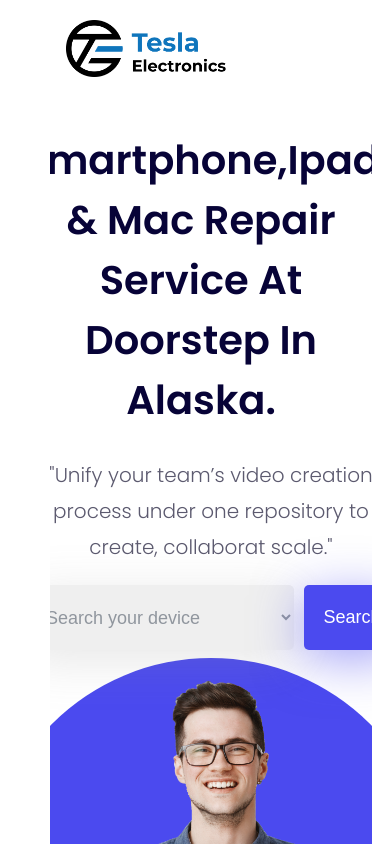
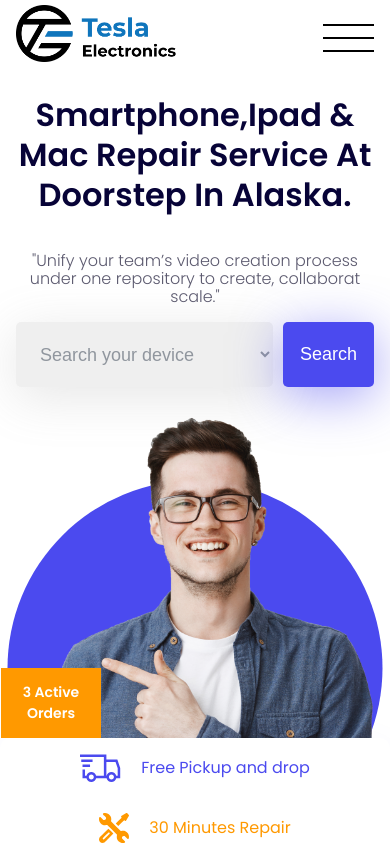
Before and after one commit to jestin-kuriakose/tesla-shop-FRONTEND, a React (Vite) app: page /repair in a window 390 px wide. Shown: the top 844 px of the page. Built offline with nearby package versions, Linux system fonts and the light colour scheme.

Commit message:
added hamburger menu

```diff
--- a/src/pages/Repair/Repair.scss
+++ b/src/pages/Repair/Repair.scss
@@ -7,7 +7,13 @@
 }
 
 .ts-header {
-    padding: 20px 50px;
+    padding: 5px 50px;
+    @media (max-width: 640px) {
+        padding: 10px 20px;
+    }
+    @media (max-width: 475px) {
+        padding: 5px 0px;
+    }
 
     &__container {
         display: flex;
@@ -28,6 +34,49 @@
             object-fit: cover;
         }
     }
+    &__hamburger-menu {
+        display: none;
+        cursor: pointer;
+
+        @media (max-width: $md) {
+            display: block;
+            position: relative;
+            width: 51px;
+            height: 51px;
+            transition: transform 0.3s ease-in-out;
+            // border: 1px solid red;
+
+            span {
+                display: block;
+                position: absolute;
+                width: 51px;
+                height: 2px;
+                background-color: $black;
+                transition: transform 0.3s ease-in-out;
+            }
+            .line1{
+                top: 25%;
+                left: 0;
+            }
+            .line2 {
+                top: 50%;
+                left: 0;
+            }
+            .line3 {
+                top: 75%;
+                left: 0;
+            }
+            &.open .line1 {
+                transform: rotate(45deg) translate(8px, 8px);
+            }
+            &.open .line2 {
+                opacity: 0;
+            }
+            &.open .line3 {
+                transform: rotate(-45deg) translate(10px, -10px);
+            }
+        }
+    }
     &__nav {
         display: flex;
         font-weight: 400;
@@ -35,11 +84,25 @@
         align-items: center;
         text-align: center;
         color: #040404;
+        transition: transform 0.3 ease-in-out;
         @media screen and (max-width: $xl) {
             // flex-wrap: wrap;
         }
         @media screen and (max-width: $md) {
             display: none;
+            &.open {
+                display: flex;
+                flex-direction: column;
+                justify-content: center;
+                position: absolute;
+                top: 10%;
+                right: 8%;
+                background-color: white;
+                height: 75vh;
+                max-width: 450px;
+                z-index: 100;
+                margin: 0;
+            }
         }
 
         &__pages {
@@ -47,10 +110,18 @@
             list-style: none;
             justify-content: space-between;
             align-items: center;
+            @media screen and (max-width: $md) {
+                flex-direction: column;
+                padding: 20px 40px;
+            }
         }
         &__page {
             margin: 0 1.5rem;
             font-size: 16px;
+            @media screen and (max-width: $md) {
+                padding: 20px;
+                font-size: 24px;
+            }
             @media screen and (max-width: $xl) {
                 margin: 0 1rem;
             }
@@ -58,6 +129,10 @@
         &__login {
             margin: 0 1.5rem;
             font-size: 18px;
+            @media (max-width: $md) {
+                padding: 20px;
+                font-size: 24px;
+            }
         }
         &__register {
             margin: 0px 1.5rem;
@@ -69,6 +144,10 @@
             border-radius: 5px;
             font-weight: 500;
             box-shadow: 0px 10px 50px rgba(75, 74, 239, 0.5);
+            @media (max-width: $md) {
+                padding: 20px;
+                font-size: 24px;
+            }
             @media screen and (max-width: $lg) {
                 margin: 0;
                 padding: 1rem;
@@ -79,10 +158,12 @@
             list-style: none;
             align-items: center;
             @media screen and (max-width: $xl) {
-                display: none;
+                // display: none;
+
             }
             @media screen and (max-width: $md) {
-                padding: 0;
+                flex-direction: column;
+                padding: 0px;
             }
         }
     }
@@ -90,6 +171,9 @@
 
 .ts-hero {
     padding: 0px 50px;
+    @media (max-width: 475px) {
+        padding: 0px;
+    }
 
     &__container {
         display: flex;
@@ -98,14 +182,15 @@
         gap: 30px;
         position: relative;
         @media screen and (max-width: $xl) {
-            // margin: 0 1.5rem;
-            // padding: 0.5rem 1.5rem;
             flex-direction: column;
         }
     }
 
     &__left {
         flex: 1;
+        display: flex;
+        align-items: center;
+        flex-direction: column;
 
         &__heading {
             font-size: 3.5rem;
@@ -119,6 +204,11 @@
             }
             @media screen and (max-width: $xl) {
                 text-align: center;
+                padding-right: 0px;
+            }
+            @media (max-width: 475px) {
+                font-size: 2rem;
+                line-height: 40px;
             }
         }
         &__paragraph {
@@ -131,6 +221,10 @@
             }
             @media screen and (max-width: $xl) {
                 text-align: center;
+            }
+            @media (max-width: 475px) {
+                font-size: 16px;
+                line-height: 18px;
             }
         }
         &__searchbox {
@@ -180,6 +274,9 @@
             @media screen and (max-width: 768px) {
                 max-width: 572px;
             }
+            @media (max-width: 475px) {
+                max-width: 375px;
+            }
 
             & img {
                 width: 100%;
@@ -204,9 +301,13 @@
                     width: 450px;
                     height: 450px;
                 }
-                @media (max-width: $sm) {
-                    width: 300px;
-                    height: 300px;
+                @media (max-width: 575px) {
+                    width: 400px;
+                    height: 400px;
+                }
+                @media (max-width: 475px) {
+                    width: 375px;
+                    height: 375px;
                 }
             }
             &__orderCount {
@@ -226,6 +327,10 @@
                 @media (max-width: 1400px) {
                     font-size: 16px;
                 }
+                @media (max-width: 522px) {
+                    font-size: 14px;
+                    bottom: 180px;
+                }
             }
             &__customerCount {
                 position: absolute;
@@ -244,7 +349,10 @@
                 height: 100px;
 
                 @media screen and (max-width: 1400px) {
-                    left: 40%;
+                    width: 360px;
+                    height: 80px;
+                    top: 35%;
+                    left: 47%;
                 }
 
                 &__container {
@@ -323,19 +431,24 @@
         align-items: center;
         justify-content: center;
 
+
         &__container {
             display: flex;
             align-items: center;
-            justify-content: center;
-            gap: 80px;
+            justify-content: space-around;
             width: 100%;
             padding: 30px 100px;
+            flex-wrap: wrap;
             @media (max-width: 1440px) {
                 padding: 0;
             }
             @media (max-width: $xl) {
                 padding: 0 30px;
             }
+            @media (max-width: 475px) {
+                // gap: 20px;
+            }
+
         }
 
         &__section1, &__section2, &__section3 {
@@ -344,6 +457,14 @@
             font-weight: 400;
             font-size: 24px;
             line-height: 36px;
+            @media (max-width: 1024px) {
+                font-size: 20px;
+                line-height: 28px;
+            }
+            @media (max-width: 768px) {
+                font-size: 16px;
+                line-height: 28px;
+            }
         }
 
         &__section1 {
@@ -364,6 +485,13 @@
 .ts-device-select {
     background-color: #EEF1F6;
     padding: 120px 50px;
+    @media (max-width: 640px) {
+        padding: 60px 20px;
+    }
+    padding: 120px 50px;
+    @media (max-width: 475px) {
+        padding: 60px 0px;
+    }
 
     &__container {
         display: flex;
@@ -421,6 +549,13 @@
 
 .ts-repair-contact {
     padding: 120px 50px;
+    @media (max-width: 640px) {
+        padding: 60px 20px;
+    }
+    padding: 120px 50px;
+    @media (max-width: 475px) {
+        padding: 60px 0px;
+    }
     &__container {
         display: flex;
         align-items: center;
@@ -487,12 +622,22 @@
 
 .ts-choose-us {
     padding: 120px 50px;
+    @media (max-width: 640px) {
+        padding: 60px 20px;
+    }
+    padding: 120px 50px;
+    @media (max-width: 475px) {
+        padding: 60px 0px;
+    }
     &__container {
         display: flex;
         align-items: center;
         justify-content: center;
         flex-direction: column;
         gap: 30px;
+        @media (max-width: 1024px) {
+            text-align: center;
+        }
     }
     &__title {
         font-weight: 600;
--- a/src/pages/Repair/Repair.tsx
+++ b/src/pages/Repair/Repair.tsx
@@ -1,4 +1,4 @@
-import React from 'react'
+import React, { useState } from 'react'
 import "./Repair.scss"
 import HeroImage from "../../assets/hero-img.png"
 import Logo from "../../assets/logo-full.png"
@@ -26,6 +26,14 @@ import InstagramIcon from '@mui/icons-material/Instagram';
 import GoogleIcon from '@mui/icons-material/Google';
 
 const Repair = () => {
+    const [hamburgerOpen, setHamburgerOpen] = useState(false)
+
+    const hamburgerClass = hamburgerOpen ? "ts-header__hamburger-menu open" : "ts-header__hamburger-menu"
+
+    const handleHamburgerClick = () => {
+        setHamburgerOpen(prev => !prev)
+    }
+
   return (
     <div className='ts-home'>
 
@@ -34,9 +42,9 @@ const Repair = () => {
             <div className="ts-header__container container">
                 <div className="ts-header__logo">
                     <img src={Logo} alt="Tesla Electronics" className="ts-header__logo__img" />
-                    {/* <h3 className="ts-header__logo__img">Repair Mart</h3> */}
                 </div>
-                <div className="ts-header__nav">
+
+                <div className={hamburgerOpen ? "ts-header__nav open" : "ts-header__nav"}>
                     <ul className="ts-header__nav__pages">
                         <li className="ts-header__nav__page">Repair</li>
                         <li className="ts-header__nav__page">How It Works</li>
@@ -47,6 +55,11 @@ const Repair = () => {
                         <li className="ts-header__nav__login">Login</li>
                         <li><button className="ts-header__nav__register">Sign Up</button></li>
                     </ul>
+                </div>
+                <div className={hamburgerClass} onClick={handleHamburgerClick}>
+                    <span className="line1"></span>
+                    <span className="line2"></span>
+                    <span className="line3"></span>
                 </div>
             </div>
         </div>
--- a/src/styles/_utilities.scss
+++ b/src/styles/_utilities.scss
@@ -34,7 +34,7 @@
 }
 @media (max-width: 475px) {
   .container {
-    width: 100%;
+    max-width: 375px;
   }
 }
 
```
